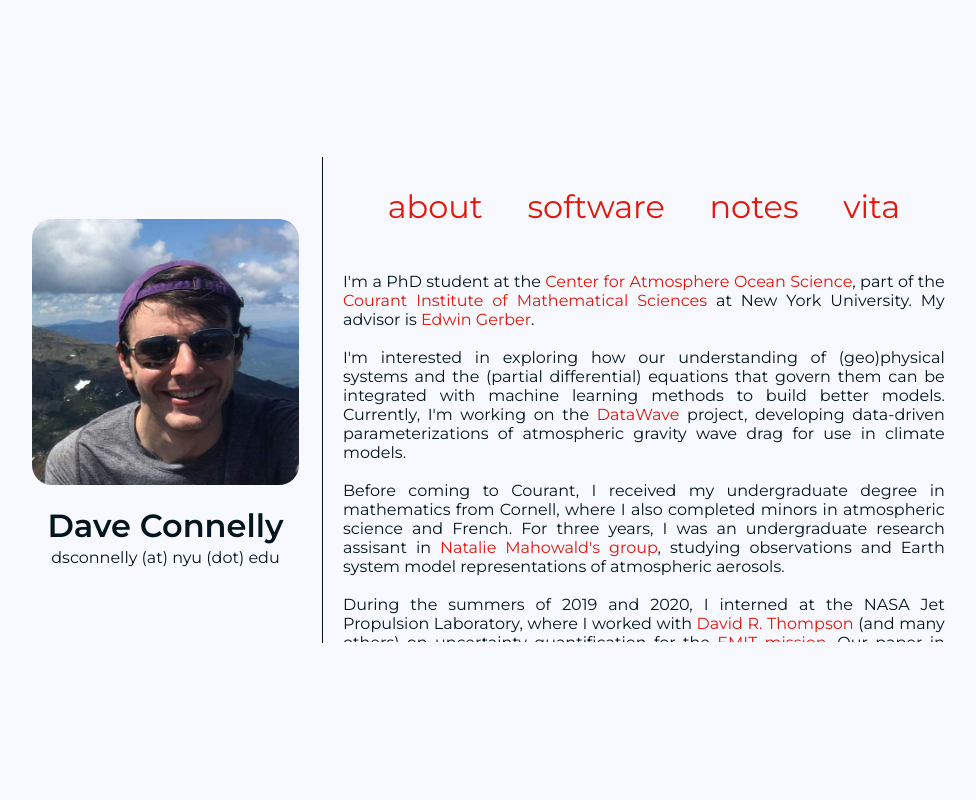
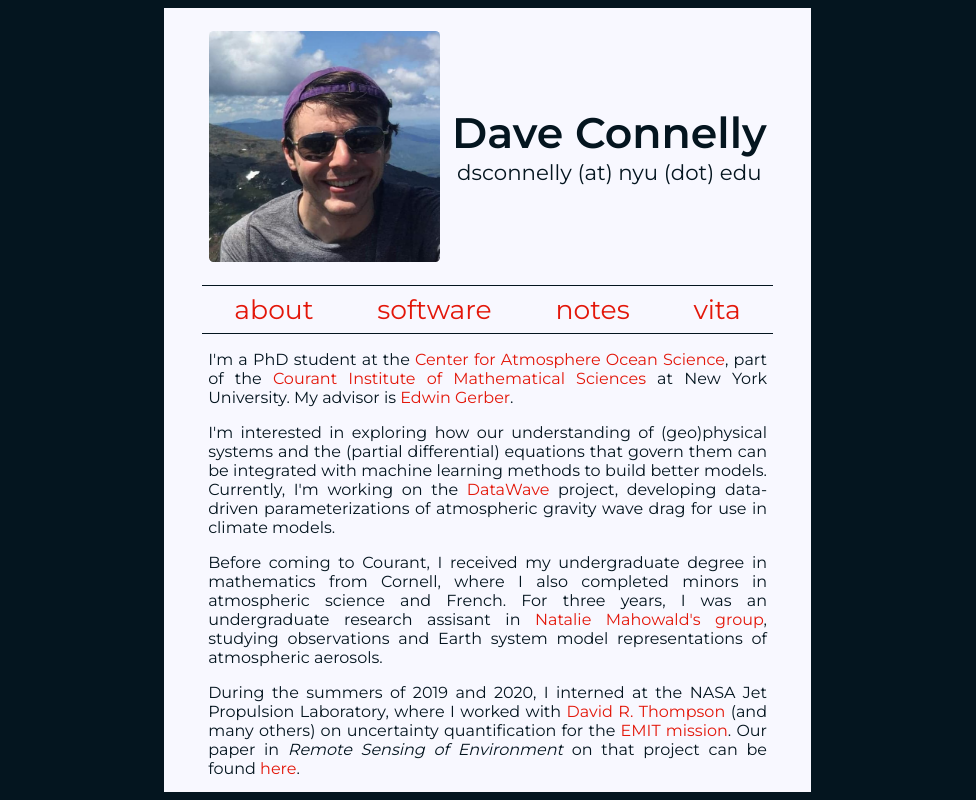
Before and after one commit to dsconnelly/dsconnelly.github.io, a plain HTML site: page index.html in a window 1280 px wide. Shown: the whole page, without its empty margins (154-1130 px from the left). Drawn offline with Linux system fonts and the light colour scheme.

Commit message:
reworked everything

```diff
--- a/css/index.css
+++ b/css/index.css
@@ -2,9 +2,6 @@
     --black: #04151F;
     --red: #E3170A;
     --white: #F8F8FF;
-
-    --border-color: black;
-    --border-color: #F8F8FF;
 }
 
 /* general page settings */
@@ -20,103 +17,88 @@ body {
 
     display: flex;
     flex-direction: column;
-    justify-content: center;
+    justify-content: flex-start;
     align-items: center;
 
     color: var(--black);
-    background-color: var(--white);
+    background-color: var(--black);
+
+    font-size: 12pt;
     font-weight: 400;
-
     font-family: 'Montserrat', sans-serif;
 }
 
 /* divs and layout */
 
-#container {
-    height: 62%;
-    width: 72%;
-    padding: 2%;
+#panel {
+    height: 100%;
+    width: 45%;
+
+    background-color: var(--white);
+
+    overflow-y: scroll;
+
+    padding-left: 3%;
+    padding-right: 3%;
+    padding-bottom: 1%;
+}
+
+#header {
+    height: 30%;
+    width: 100%;
 
     display: flex;
+    justify-content: space-around;
 
-    border: 1px solid var(--border-color);
-    border-radius: 20px;
+    padding-top: 4%;
+    padding-bottom: 4%;
+
+    font-size: 16pt;
 }
 
 #info {
-    height: 100%;
-    width: 30%;
-
     display: flex;
     flex-direction: column;
     justify-content: center;
     align-items: center;
-
-    border: 1px solid var(--border-color);
-}
-
-#navAndContent {
-    height: 100%;
-    width: 70%;
-
-    display: flex;
-    flex-direction: column;
-
-    box-sizing: border-box;
-    padding-left: 2.05%;
-    /* padding-right: 2.1%; */
-    margin-left: 2.5%;
-
-    border-left: 1px solid var(--black);
-    /* border: 1px solid var(--border-color); */
 }
 
 #nav {
-    height: 20%;
+    height: 35pt;
     width: 100%;
 
     display: flex;
-    justify-content: space-evenly;
+    justify-content: space-around;
     align-items: center;
 
-    border: 1px solid var(--border-color);
+    border-top: 1px solid var(--black);
+    border-bottom: 1px solid var(--black);
+
+    font-size: 20pt;
 }
 
 #content {
-    height: 80%;
     width: 100%;
-    margin: 0;
-    padding: 0;
+    box-sizing: border-box;
 
-    display: flex;
-    flex-direction: column;
+    overflow-y: scroll;
+    border-bottom: 1px solid var(--black);
+
+    padding-left: 1%;
+    padding-right: 1%;
 
     text-align: justify;
-    overflow-y: scroll;
-
-    border: 1px solid var(--border-color);
 }
 
-/* text */
+/* text and images */
 
 h1 {
-    font-size: 2em;
     font-weight: 600;
-    margin-bottom: 0px;
+    margin: 0;
 }
 
-h2 {
-    font-size: 1.5em;
-    font-weight: 600;
-    margin-bottom: 0px;
-}
-
-h1 + p {
-    margin-top: 1%;
-}
-
-p + p {
-    margin-top: 0.5%;
+#info > p {
+    margin: 0;
 }
 
 a {
@@ -125,26 +107,15 @@ a {
 }
 
 a:hover {
+    text-decoration: underline;
     cursor: pointer;
-    text-decoration: underline;
-}
-
-#nav>a {
-    font-size: 2em;
-}
-
-ul {
-    margin-top: 1.5%;
 }
 
 li + li {
-    margin-top: 1.5%;
+    margin-top: 5pt;
 }
 
-/* images */
-
 #headshot {
-    width: 100%;
-
-    border-radius: 20px;
+    height: 100%;
+    border-radius: 2%;
 }
--- a/index.html
+++ b/index.html
@@ -6,6 +6,7 @@
         <link rel="preconnect" href="https://fonts.googleapis.com">
         <link rel="preconnect" href="https://fonts.gstatic.com" crossorigin>
         <link href="https://fonts.googleapis.com/css2?family=Montserrat:wght@400;600&display=swap" rel="stylesheet">
+
         <link rel="stylesheet" href="css/index.css">
 
         <script type="text/javascript" src="js/jquery-3.6.0.min.js"></script>
@@ -15,33 +16,33 @@
     </head>
 
     <body>
-        <div id="container">
 
-            <div id="info">
+        <div id="panel">
+            <div id="header">
+
                 <img
+                    id="headshot"
                     src="images/headshot.png"
                     alt="Dave in the White Mountains."
-                    id="headshot"
                 >
 
-                <h1>Dave Connelly</h1>
-                <p>dsconnelly (at) nyu (dot) edu</p>
-            </div>
 
-            <div id="navAndContent">
-
-                <div id="nav">
-                    <a>about</a>
-                    <a>software</a>
-                    <a>notes</a>
-                    <a>vita</a>
+                <div id="info">
+                    <h1>Dave Connelly</h1>
+                    <p>dsconnelly (at) nyu (dot) edu</p>
                 </div>
 
-                <div id="content"></div>
 
             </div>
 
+            <div id="nav">
+                <a>about</a>
+                <a>software</a>
+                <a>notes</a>
+                <a>vita</a>
+            </div>
+
+            <div id="content"></div>
         </div>
     </body>
-
 </html>
--- a/pages/about.html
+++ b/pages/about.html
@@ -35,7 +35,7 @@
 </p>
 
 <p>
-    Outside of academic life, I'm a musician, a baker, and an avid soccer fan.
-    I'm also fascinated by linguistics, espcially phonetics and historical
-    reconstruction.
+    Outside of academic life, I'm a musician, a <a href="images/blueberry.jpg">
+    baker</a>, and an avid soccer fan. I'm also fascinated by linguistics,
+    espcially phonetics and historical reconstruction.
 </p>
```
Also changed, not shown: pages/notes.html (+6 -3 lines), pages/software.html (+4 -0 lines), images/blueberry.jpg (added).
